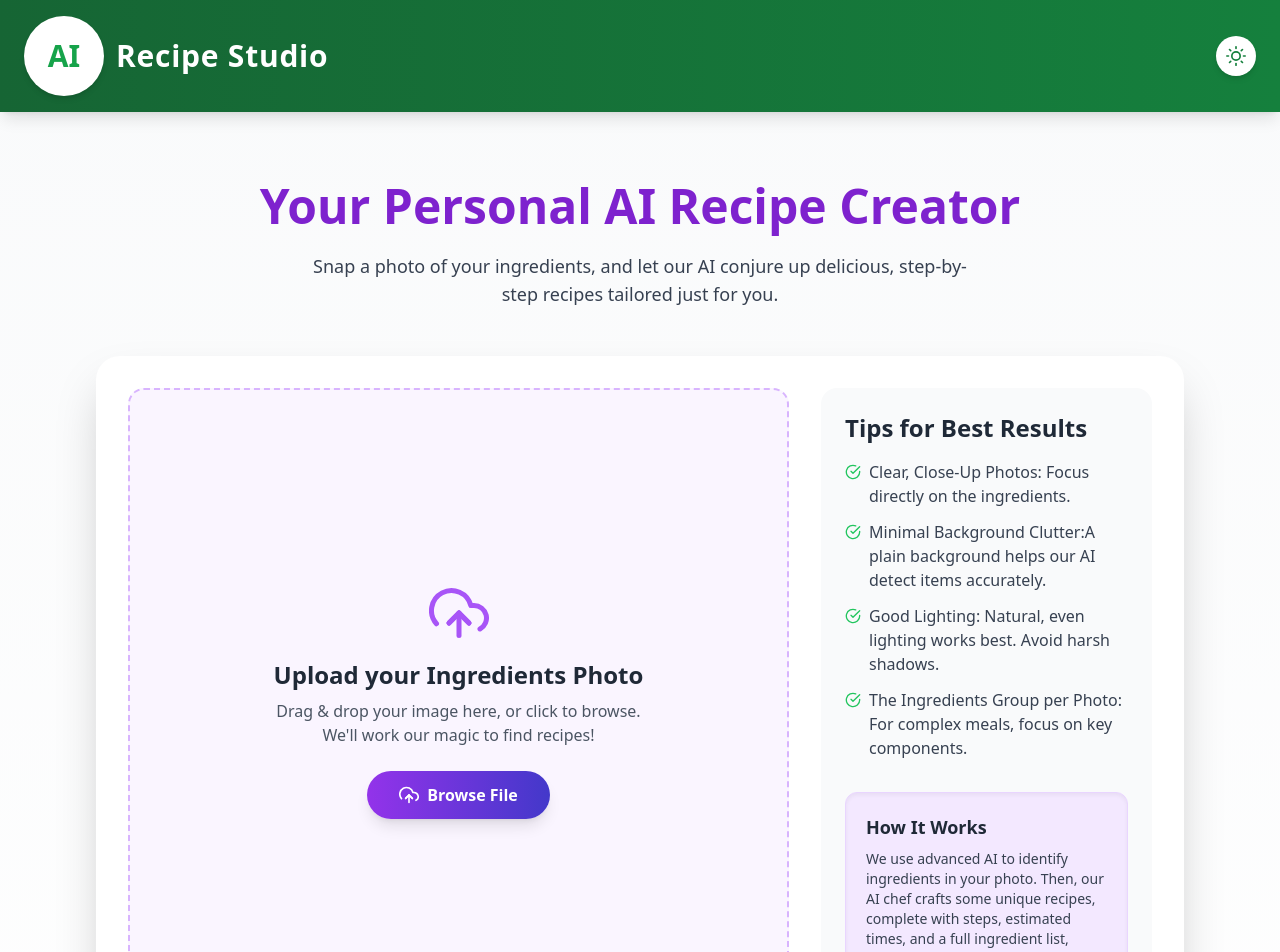
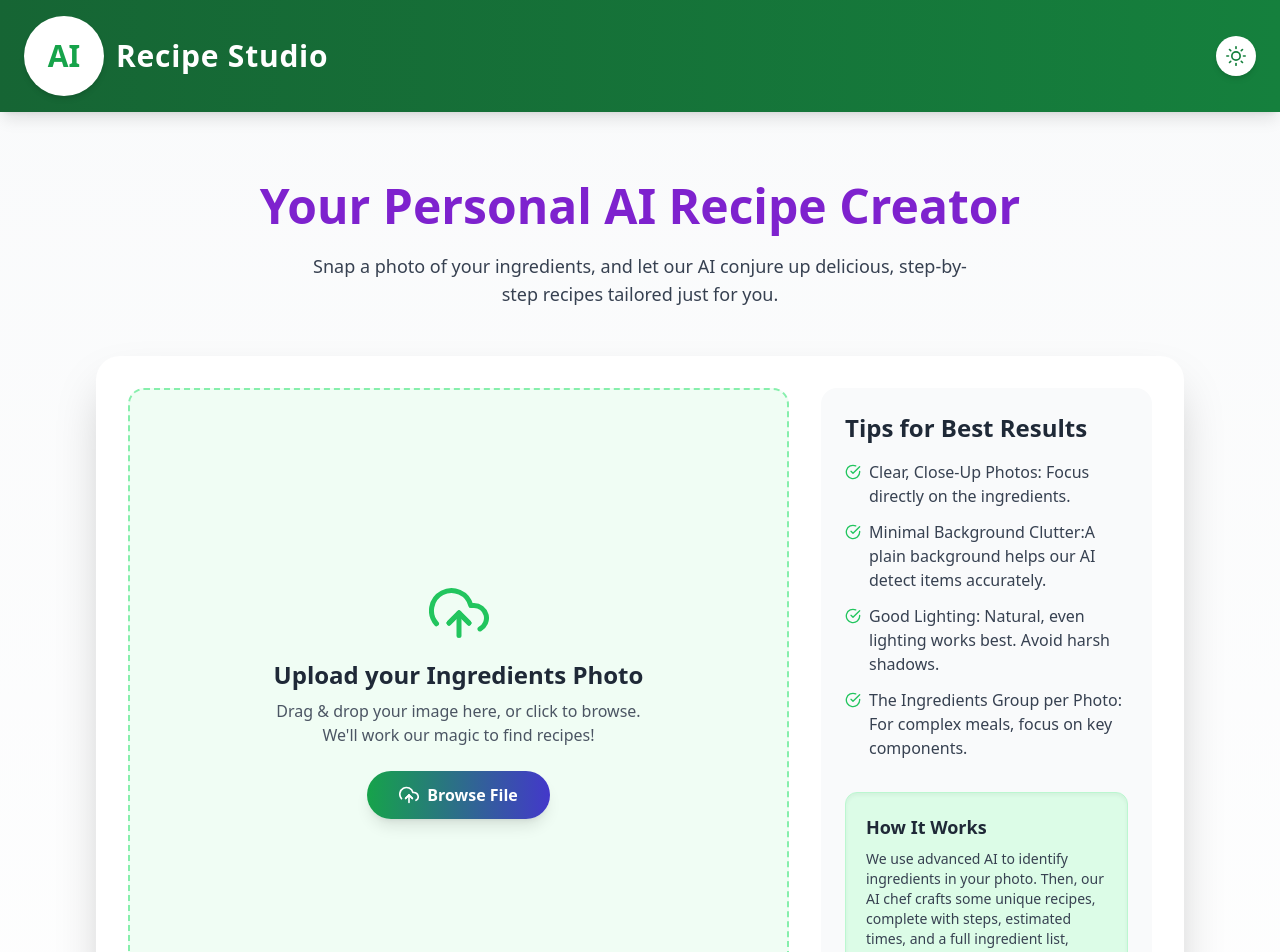
Before and after one commit to Thaseenthan/AI-Food-Recipe-Genarator, a React (Vite) app in the folder frontend/: page / in a window 1280 px wide. Shown: the top 952 px of the page. Built offline with nearby package versions, Linux system fonts and the light colour scheme.

Commit message:
Update UploadSection styles to enhance visual consistency with green theme

```diff
--- a/frontend/src/components/UploadSection.tsx
+++ b/frontend/src/components/UploadSection.tsx
@@ -77,10 +77,10 @@ const UploadSection: React.FC<Props> = ({ onResult }) => {
       <div
         onDrop={onDrop}
         onDragOver={onDragOver}
-        className="flex flex-col items-center justify-center p-8 border-2 border-dashed border-purple-300 dark:border-purple-700 bg-purple-50 dark:bg-gray-800 rounded-2xl md:w-2/3 transition-all duration-300 hover:border-purple-500 dark:hover:border-purple-500 hover:shadow-inner"
+        className="flex flex-col items-center justify-center p-8 border-2 border-dashed border-green-300 dark:border-green-700 bg-green-50 dark:bg-gray-800 rounded-2xl md:w-2/3 transition-all duration-300 hover:border-green-500 dark:hover:border-green-500 hover:shadow-inner"
       >
         <div className="w-full text-center">
-          <FiUploadCloud className="mx-auto text-6xl text-purple-500 dark:text-purple-400" />
+          <FiUploadCloud className="mx-auto text-6xl text-green-500 dark:text-green-400" />
           <h3 className="mt-4 text-2xl font-bold text-gray-800 dark:text-white">
             Upload your Ingredients Photo
           </h3>
@@ -103,7 +103,7 @@ const UploadSection: React.FC<Props> = ({ onResult }) => {
         {!preview && (
           <label
             htmlFor="file-upload"
-            className="mt-6 px-8 py-3 bg-gradient-to-r from-purple-600 to-indigo-700 text-white font-semibold rounded-full shadow-lg hover:shadow-xl transform hover:scale-105 transition-all duration-300 cursor-pointer flex items-center gap-2"
+            className="mt-6 px-8 py-3 bg-gradient-to-r from-green-600 to-indigo-700 text-white font-semibold rounded-full shadow-lg hover:shadow-xl transform hover:scale-105 transition-all duration-300 cursor-pointer flex items-center gap-2"
           >
             <FiUploadCloud className="text-xl" /> Browse File
           </label>
@@ -121,7 +121,7 @@ const UploadSection: React.FC<Props> = ({ onResult }) => {
                 <div
                   style={{ width: `${progress}%` }}
                   className={`h-full ${
-                    progress === 100 ? "bg-green-500" : "bg-purple-500"
+                    progress === 100 ? "bg-green-500" : "bg-green-500"
                   } transition-all duration-300 ease-out`}
                 />
               </div>
@@ -196,7 +196,7 @@ const UploadSection: React.FC<Props> = ({ onResult }) => {
           </ul>
         </div>
 
-        <div className="mt-8 bg-purple-100 dark:bg-gray-700 p-5 rounded-xl shadow-inner border border-purple-200 dark:border-gray-600">
+        <div className="mt-8 bg-green-100 dark:bg-gray-700 p-5 rounded-xl shadow-inner border border-green-200 dark:border-gray-600">
           <h5 className="font-bold text-lg text-gray-800 dark:text-white">How It Works</h5>
           <p className="text-sm text-gray-700 dark:text-gray-300 mt-2">
             We use advanced AI to identify ingredients in your photo. Then, our AI chef crafts
```
